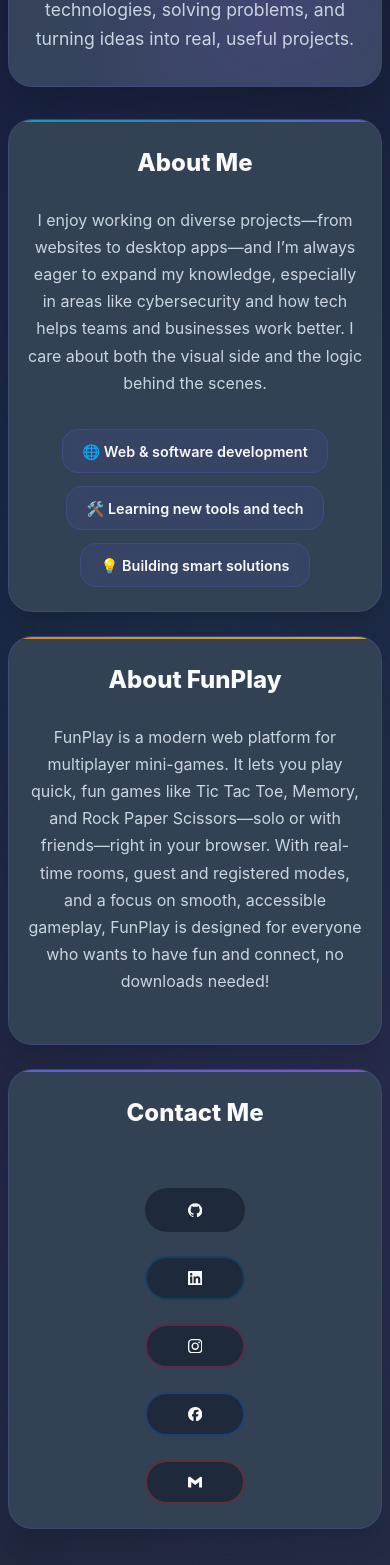
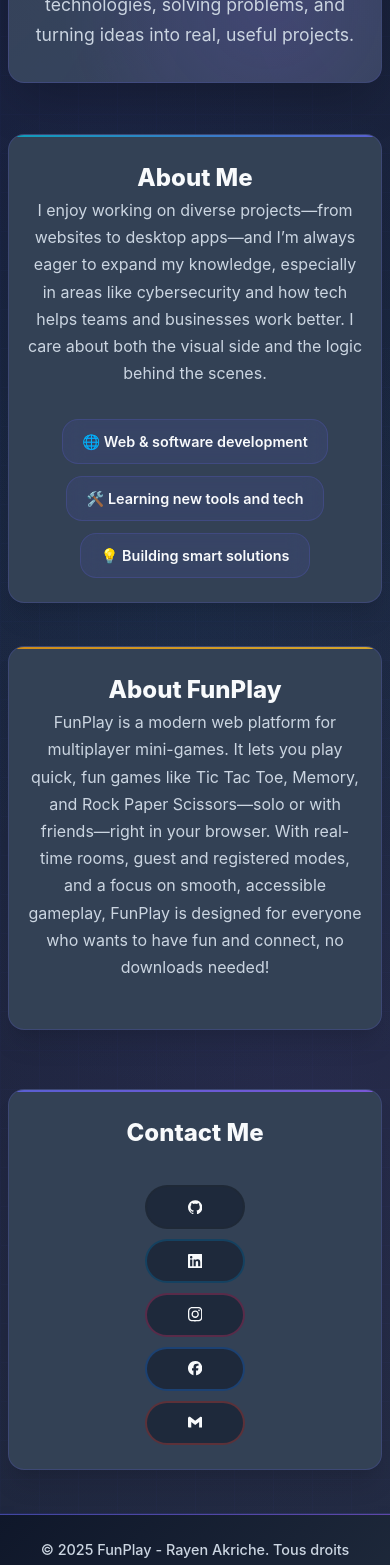
Before and after one commit to RayenAkrich/FunPlay, a React (Vite) app: page /about in a window 390 px wide. Shown: the part 432-1997 px from the top of the page. Built offline with nearby package versions, Linux system fonts and the light colour scheme.

Commit message:
restyling the AboutPage

```diff
--- a/src/components/Footer.jsx
+++ b/src/components/Footer.jsx
@@ -2,7 +2,7 @@ import styles from './Footer.module.css';
 
 const Footer = () => (
   <footer className={styles.footer}>
-    <div>© {new Date().getFullYear()} FunPlay. Tous droits réservés.</div>
+    <div>© {new Date().getFullYear()} FunPlay - Rayen Akriche. Tous droits réservés.</div>
   </footer>
 );
 
--- a/src/pages/AboutPage.module.css
+++ b/src/pages/AboutPage.module.css
@@ -23,18 +23,22 @@
 }
 
 .aboutContainer {
+  display: grid;
+  grid-template-columns: repeat(6, 1fr);
+  grid-template-rows: auto auto auto auto;
+  grid-column-gap: 2rem;
+  width: 100%;
+  padding: 1rem;
+  margin: 0 auto;
   flex: 1;
   color: var(--text-primary);
-  display: flex;
-  flex-direction: column;
-  align-items: center;
-  padding: 3rem 1rem 2rem 1rem;
   position: relative;
   z-index: 1;
   animation: fadeInUp 0.8s ease-out;
 }
 
 .heroSection {
+  grid-area: 1 / 1 / 6 / 3;
   background: var(--bg-card);
   background-image: radial-gradient(circle at 30% 20%, rgba(99, 102, 241, 0.15) 0%, transparent 50%),
     radial-gradient(circle at 70% 80%, rgba(139, 92, 246, 0.15) 0%, transparent 50%);
@@ -45,8 +49,7 @@
   box-shadow: var(--shadow-xl);
   padding: 3rem 2.5rem 2.5rem 2.5rem;
   width: 100%;
-  max-width: 800px;
-  margin-bottom: 3rem;
+  max-height: 540px;
   text-align: center;
   position: relative;
   overflow: hidden;
@@ -97,25 +100,56 @@
   font-size: 1.2rem;
   line-height: 1.7;
   color: var(--text-secondary);
-  max-width: 600px;
   margin: 0 auto;
 }
 
-.bioSection,
-.siteSection,
-.contactSection {
+.bioSection {
+  grid-area:  1 / 3 / 6 / 5;
   background: var(--bg-card);
   backdrop-filter: blur(20px);
   border: 1px solid rgba(99, 102, 241, 0.2);
   border-radius: var(--radius-lg);
   box-shadow: var(--shadow-lg);
-  padding: 2.5rem 2rem;
+  padding: 1rem;
   width: 100%;
-  max-width: 800px;
-  margin-bottom: 2rem;
+  max-height: 540px;
   position: relative;
   overflow: hidden;
   transition: var(--transition);
+  animation: fadeInUp 0.8s ease-out;
+}
+
+.siteSection {
+  grid-area: 1 / 5 / 5 / 7;
+  background: var(--bg-card);
+  backdrop-filter: blur(20px);
+  border: 1px solid rgba(99, 102, 241, 0.2);
+  border-radius: var(--radius-lg);
+  box-shadow: var(--shadow-lg);
+  padding: 1rem;
+  width: 100%;
+  max-height: 540px;
+  position: relative;
+  overflow: hidden;
+  transition: var(--transition);
+  animation: fadeInUp 0.8s ease-out;
+}
+
+.contactSection {
+  grid-area: 5 / 5 / 6 / 7;
+  background: var(--bg-card);
+  backdrop-filter: blur(20px);
+  border: 1px solid rgba(99, 102, 241, 0.2);
+  border-radius: var(--radius-lg);
+  box-shadow: var(--shadow-lg);
+  padding: 10px;
+  margin-top: 1rem;
+  width: 100%;
+  max-height: 600px;
+  position: relative;
+  overflow: hidden;
+  transition: var(--transition);
+  animation: fadeInUp 0.8s ease-out;
 }
 
 .bioSection,
@@ -123,19 +157,6 @@
 .contactSection {
   opacity: 1;
   transform: translateY(0);
-  animation: fadeInUp 0.8s ease-out;
-}
-
-.bioSection {
-  animation-delay: 0.4s;
-}
-
-.siteSection {
-  animation-delay: 0.6s;
-}
-
-.contactSection {
-  animation-delay: 0.8s;
 }
 
 .bioSection::before,
@@ -173,7 +194,6 @@
 .contactSection h2 {
   font-size: 1.8rem;
   font-weight: 800;
-  margin-bottom: 1.5rem;
   color: var(--text-primary);
   position: relative;
   display: inline-block;
@@ -271,7 +291,7 @@
 
 /* Contact Section Styling */
 .contactSection .links {
-  gap: 1.5rem;
+  gap: 10px;
 }
 
 .contactSection .links li {
@@ -404,7 +424,7 @@
   }
 
   .heroSection {
-    padding: 2.5rem 2rem;
+    padding: 1rem;
     margin-bottom: 2rem;
   }
 
@@ -489,3 +509,30 @@
   outline: 2px solid var(--primary);
   outline-offset: 2px;
 }
+
+@media (max-width: 1100px) {
+  .aboutContainer {
+    grid-template-columns: 1fr 1fr 1fr;
+    grid-template-rows: auto auto auto auto;
+    grid-column-gap: 1.2rem;
+    grid-row-gap: 1.2rem;
+  }
+  .heroSection { grid-area: 1 / 1 / 2 / 4; }
+  .bioSection { grid-area: 2 / 1 / 3 / 4; }
+  .siteSection { grid-area: 3 / 1 / 4 / 4; }
+  .contactSection { grid-area: 4 / 1 / 5 / 4; }
+}
+
+@media (max-width: 700px) {
+  .aboutContainer {
+    display: flex;
+    flex-direction: column;
+    gap: 1.2rem;
+    padding: 1.2rem 0.5rem;
+  }
+  .heroSection, .bioSection, .siteSection, .contactSection {
+    max-width: 100%;
+    min-width: 0;
+    border-radius: var(--radius);
+  }
+}
```
